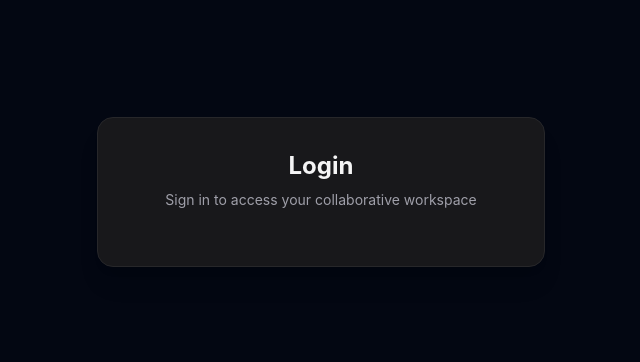
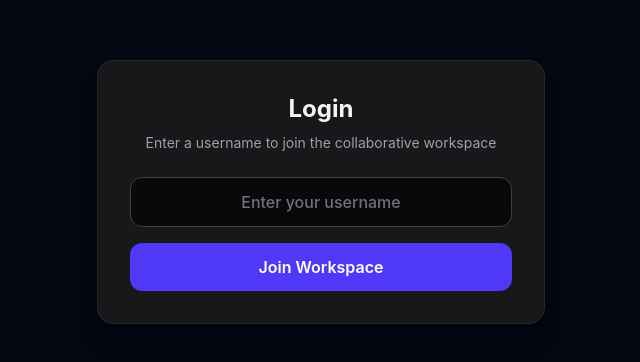
Before and after one commit to shivam-salkar/multiuser-shared-workspace, a React app in the folder frontend/: page /login in a window 1280 px wide. Shown: the part 208-570 px from the top of the page, without its empty margins (319-959 px from the left). Built offline with nearby package versions, Linux system fonts and the light colour scheme; the HTML template or start-up script is replaced by a standard one.

Commit message:
ui: implement mock login page

```diff
--- a/frontend/src/App/App.jsx
+++ b/frontend/src/App/App.jsx
@@ -7,7 +7,7 @@ function App() {
   return (
     <BrowserRouter>
       <Routes>
-        <Route path="/" element={<Workspace />} />
+        <Route path="/" element={<Login />} />
         <Route path="/workspace" element={<Workspace />} />
         <Route path="/login" element={<Login />} />
         <Route path="*" element={<Navigate to="/" replace />} />
--- a/frontend/src/pages/Login/Login.jsx
+++ b/frontend/src/pages/Login/Login.jsx
@@ -1,14 +1,42 @@
-import React from "react";
+import React, { useState } from "react";
+import { useNavigate } from "react-router-dom";
 
 export default function Login() {
+  const [userName, setUserName] = useState("");
+  const navigate = useNavigate();
+
+  const handleSubmit = (e) => {
+    e.preventDefault();
+    if (!userName.trim()) return;
+
+    // Navigate to workspace and optionally pass userName in router state
+    navigate("/workspace", { state: { userName: userName.trim() } });
+  };
+
   return (
     <main className="h-screen w-screen bg-gray-950 flex items-center justify-center p-4">
       <div className="w-full max-w-md bg-zinc-900 border border-zinc-800 rounded-2xl p-8 shadow-xl flex flex-col items-center">
         <h1 className="text-2xl font-bold text-zinc-100 mb-2">Login</h1>
         <p className="text-zinc-400 text-sm mb-6 text-center">
-          Sign in to access your collaborative workspace
+          Enter a username to join the collaborative workspace
         </p>
-        {/* Login content will go here */}
+
+        <form onSubmit={handleSubmit} className="w-full flex flex-col items-center gap-4">
+          <input
+            type="text"
+            value={userName}
+            onChange={(e) => setUserName(e.target.value)}
+            placeholder="Enter your username"
+            className="w-full px-4 py-3 rounded-xl bg-zinc-950 border border-zinc-700 text-zinc-100 placeholder-zinc-500 focus:outline-none focus:border-indigo-500 text-center font-medium"
+          />
+
+          <button
+            type="submit"
+            className="w-full py-3 px-4 rounded-xl bg-indigo-600 hover:bg-indigo-500 text-white font-semibold transition cursor-pointer"
+          >
+            Join Workspace
+          </button>
+        </form>
       </div>
     </main>
   );
```
